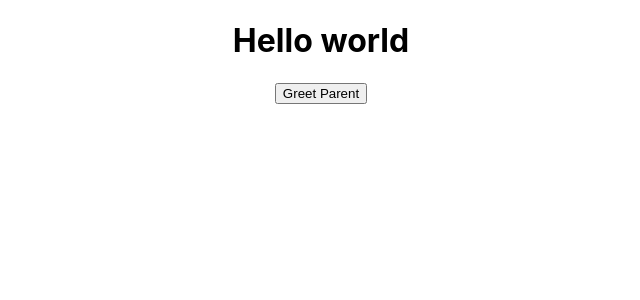
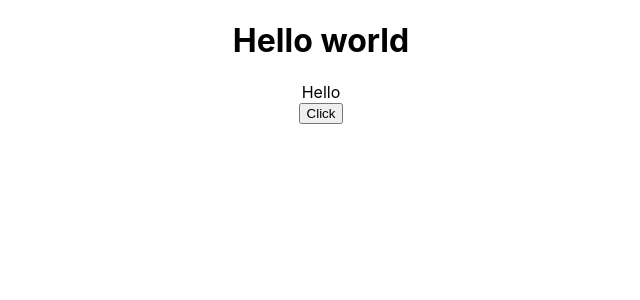
Before and after one commit to suraj-20/neog.camp, a React (Create React App) app in the folder LessonFive/first-react-app/: page / in a window 1280 px wide. Shown: the top 300 px of the page, without its empty margins (319-959 px from the left). Built offline with nearby package versions, Linux system fonts and the light colour scheme.

Commit message:
First Approach of eventBinding

```diff
--- a/LessonFive/first-react-app/src/App.js
+++ b/LessonFive/first-react-app/src/App.js
@@ -7,13 +7,16 @@
 import FunctionClick from "./Components/functionClick";
 import ClassClick from "./Components/classClick";
 import ParentComponent from "./Components/ParentComponent";
+import EventBind from "./Components/EventBind";
 class App extends Component {
   render() {
     return (
       <div className="App">
         <h1>Hello world</h1>
 
-        <ParentComponent />
+        {/* <ParentComponent /> */}
+
+        <EventBind />
 
         {/* <FunctionClick /> */}
         {/* <ClassClick /> */}
--- /dev/null
+++ b/LessonFive/first-react-app/src/Components/EventBind.js
@@ -0,0 +1,30 @@
+import React, { Component } from 'react'
+
+class EventBind extends Component {
+
+    constructor(props) {
+      super(props)
+
+      this.state = {
+         message: 'Hello'
+      }
+    }
+
+    clickHandler() {
+        this.setState({
+            message: 'Goodbye (:'
+        })
+    }
+
+
+  render() {
+    return (
+      <div>
+        <div>{this.state.message}</div>
+        <button onClick={this.clickHandler.bind(this)}>Click</button>
+      </div>
+    )
+  }
+}
+
+export default EventBind
```
